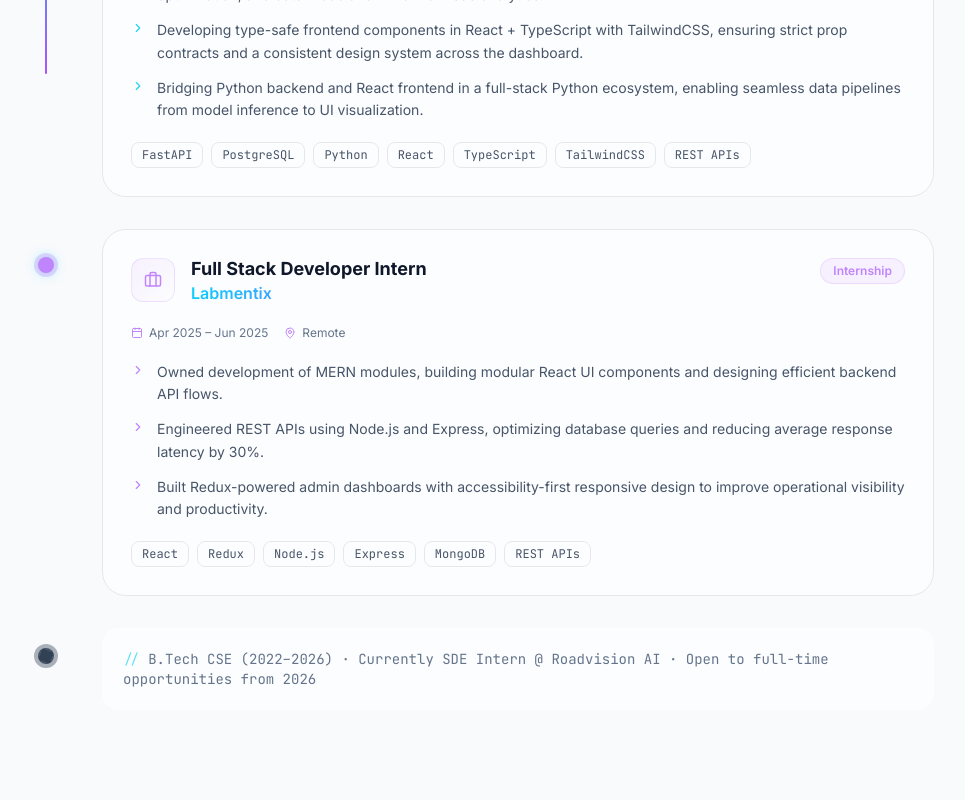
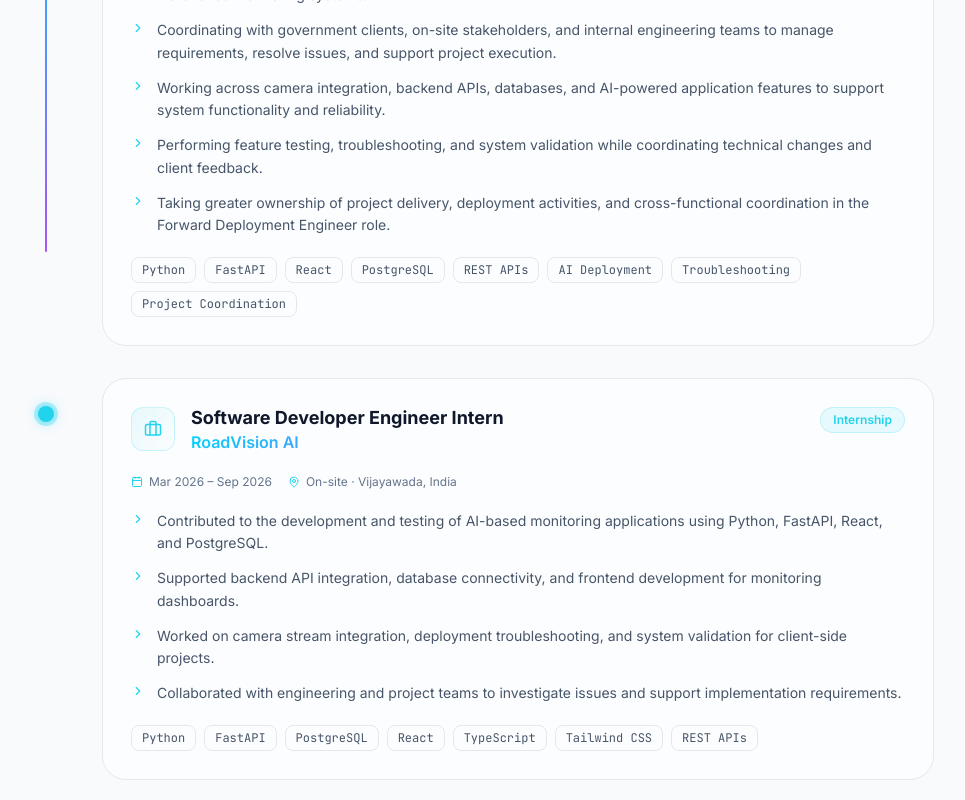
Before and after one commit to bhavanishankar7075/my-portfolio, a React (Vite) app: page / in a window 1280 px wide. Shown: the part 4960-5760 px from the top of the page, without its empty margins (152-1117 px from the left). Built offline with nearby package versions, Linux system fonts and the light colour scheme; the HTML template or start-up script is replaced by a standard one.

Commit message:
Update experience section with Forward Deployment Engineer role

```diff
--- a/src/components/Experience.jsx
+++ b/src/components/Experience.jsx
@@ -2,21 +2,57 @@ import { useRef } from 'react'
 import { motion, useInView, useScroll, useTransform } from 'framer-motion'
 import { Briefcase, Calendar, MapPin, ChevronRight } from 'lucide-react'
 
+
 const EXPERIENCES = [
   {
-    id: 'roadvision',
-    role: 'SDE Intern',
-    company: 'Roadvision AI',
+    id: 'roadvision-fulltime',
+    role: 'Forward Deployment Engineer',
+    company: 'RoadVision AI',
     location: 'On-site · Vijayawada, India',
-    period: 'Current',
-    type: 'Current · SDE Intern',
+    period: 'Oct 2026 – Present',
+    type: 'Full-time',
     color: 'cyan',
     highlights: [
-      'Building scalable backend services with FastAPI and PostgreSQL — designing RESTful endpoints, async query optimization, and data models for AI-driven road analytics.',
-      'Developing type-safe frontend components in React + TypeScript with TailwindCSS, ensuring strict prop contracts and a consistent design system across the dashboard.',
-      'Bridging Python backend and React frontend in a full-stack Python ecosystem, enabling seamless data pipelines from model inference to UI visualization.',
+      'Supporting deployment and implementation of AI-based monitoring solutions for government projects, including warehouse monitoring systems.',
+      'Coordinating with government clients, on-site stakeholders, and internal engineering teams to manage requirements, resolve issues, and support project execution.',
+      'Working across camera integration, backend APIs, databases, and AI-powered application features to support system functionality and reliability.',
+      'Performing feature testing, troubleshooting, and system validation while coordinating technical changes and client feedback.',
+      'Taking greater ownership of project delivery, deployment activities, and cross-functional coordination in the Forward Deployment Engineer role.',
     ],
-    skills: ['FastAPI', 'PostgreSQL', 'Python', 'React', 'TypeScript', 'TailwindCSS', 'REST APIs'],
+    skills: [
+      'Python',
+      'FastAPI',
+      'React',
+      'PostgreSQL',
+      'REST APIs',
+      'AI Deployment',
+      'Troubleshooting',
+      'Project Coordination',
+    ],
+  },
+  {
+    id: 'roadvision-intern',
+    role: 'Software Developer Engineer Intern',
+    company: 'RoadVision AI',
+    location: 'On-site · Vijayawada, India',
+    period: 'Mar 2026 – Sep 2026',
+    type: 'Internship',
+    color: 'cyan',
+    highlights: [
+      'Contributed to the development and testing of AI-based monitoring applications using Python, FastAPI, React, and PostgreSQL.',
+      'Supported backend API integration, database connectivity, and frontend development for monitoring dashboards.',
+      'Worked on camera stream integration, deployment troubleshooting, and system validation for client-side projects.',
+      'Collaborated with engineering and project teams to investigate issues and support implementation requirements.',
+    ],
+    skills: [
+      'Python',
+      'FastAPI',
+      'PostgreSQL',
+      'React',
+      'TypeScript',
+      'Tailwind CSS',
+      'REST APIs',
+    ],
   },
   {
     id: 'labmentix',
@@ -27,13 +63,21 @@ const EXPERIENCES = [
     type: 'Internship',
     color: 'purple',
     highlights: [
-      'Owned development of MERN modules, building modular React UI components and designing efficient backend API flows.',
-      'Engineered REST APIs using Node.js and Express, optimizing database queries and reducing average response latency by 30%.',
-      'Built Redux-powered admin dashboards with accessibility-first responsive design to improve operational visibility and productivity.',
+      'Developed modular React UI components and full-stack application features using the MERN stack.',
+      'Built REST APIs using Node.js and Express and integrated backend services with MongoDB.',
+      'Implemented Redux-powered dashboards and responsive user interfaces for improved usability.',
     ],
-    skills: ['React', 'Redux', 'Node.js', 'Express', 'MongoDB', 'REST APIs'],
+    skills: [
+      'React',
+      'Redux',
+      'Node.js',
+      'Express',
+      'MongoDB',
+      'REST APIs',
+    ],
   },
 ]
+
 
 function ExperienceCard({ exp, index }) {
   const ref = useRef(null)
@@ -79,13 +123,13 @@ function ExperienceCard({ exp, index }) {
 
         <div className="relative">
           {/* Header */}
-          <div className="flex flex-col sm:flex-row sm:items-start justify-between gap-3 mb-5">
+          <div className="flex flex-col justify-between gap-3 mb-5 sm:flex-row sm:items-start">
             <div className="flex items-start gap-4">
               <div className={`w-11 h-11 rounded-xl bg-gradient-to-br ${c.glow} to-transparent border ${c.border} flex items-center justify-center shrink-0`}>
                 <Briefcase size={18} className={c.icon} />
               </div>
               <div>
-                <h3 className="text-lg font-bold text-slate-900 leading-tight">{exp.role}</h3>
+                <h3 className="text-lg font-bold leading-tight text-slate-900">{exp.role}</h3>
                 <p className="text-base font-semibold gradient-text-cyan">{exp.company}</p>
               </div>
             </div>
@@ -109,9 +153,9 @@ function ExperienceCard({ exp, index }) {
           </div>
 
           {/* Highlights */}
-          <ul className="space-y-3 mb-5">
+          <ul className="mb-5 space-y-3">
             {exp.highlights.map((h) => (
-              <li key={h} className="flex items-start gap-3 text-sm text-slate-600 leading-relaxed">
+              <li key={h} className="flex items-start gap-3 text-sm leading-relaxed text-slate-600">
                 <ChevronRight size={14} className={`${c.icon} mt-0.5 shrink-0`} />
                 {h}
               </li>
@@ -141,7 +185,7 @@ export default function Experience() {
   const lineHeight = useTransform(scrollYProgress, [0, 1], ['0%', '100%'])
 
   return (
-    <section id="experience" ref={ref} className="py-28 px-6">
+    <section id="experience" ref={ref} className="px-6 py-28">
       <div className="max-w-4xl mx-auto">
         {/* Header */}
         <motion.div
@@ -151,8 +195,8 @@ export default function Experience() {
           className="mb-16"
         >
           <div className="flex items-center gap-3 mb-4">
-            <span className="h-px w-10 bg-purple-400/50" />
-            <span className="text-xs font-mono text-purple-400 tracking-widest uppercase">Experience</span>
+            <span className="w-10 h-px bg-purple-400/50" />
+            <span className="font-mono text-xs tracking-widest text-purple-400 uppercase">Experience</span>
           </div>
           <h2 className="section-title text-slate-900">
             My career
@@ -166,7 +210,7 @@ export default function Experience() {
           {/* Animated vertical line */}
           <div className="absolute left-[7px] top-0 bottom-0 w-[2px] bg-white/5 rounded-full">
             <motion.div
-              className="w-full rounded-full timeline-line origin-top"
+              className="w-full origin-top rounded-full timeline-line"
               style={{ height: lineHeight }}
             />
           </div>
@@ -177,21 +221,25 @@ export default function Experience() {
             ))}
           </div>
 
-          {/* "Currently studying" node */}
+
+{/* Career status node */}
 <motion.div
   initial={{ opacity: 0, x: -40 }}
   animate={inView ? { opacity: 1, x: 0 } : {}}
   transition={{ duration: 0.7, delay: 0.3 }}
-            className="relative pl-12 md:pl-16 mt-8"
+  className="relative pl-12 mt-8 md:pl-16"
 >
-            <div className="absolute left-0 top-5 w-4 h-4 rounded-full bg-slate-700 ring-4 ring-slate-700/40 border-2 border-dashed border-slate-600 z-10" />
-            <div className="bg-white/60 backdrop-blur-sm rounded-2xl border border-white/5 p-5">
-              <p className="text-sm text-slate-500 font-mono">
-                <span className="text-cyan-400/70">// </span>B.Tech CSE (2022–2026) · Currently SDE Intern @ Roadvision AI ·
-                Open to full-time opportunities from 2026
+  <div className="absolute left-0 z-10 w-4 h-4 border-2 border-dashed rounded-full top-5 bg-slate-700 ring-4 ring-slate-700/40 border-slate-600" />
+  <div className="p-5 border bg-white/60 backdrop-blur-sm rounded-2xl border-white/5">
+    <p className="font-mono text-sm text-slate-500">
+      <span className="text-cyan-400/70">// </span>
+      B.Tech CSE graduate · Forward Deployment Engineer @ RoadVision AI ·
+      Building AI-powered solutions and growing across software engineering
+      and project delivery.
     </p>
   </div>
 </motion.div>
+
         </div>
       </div>
     </section>
```
Lines whose indentation alone changed are shown as unchanged.
